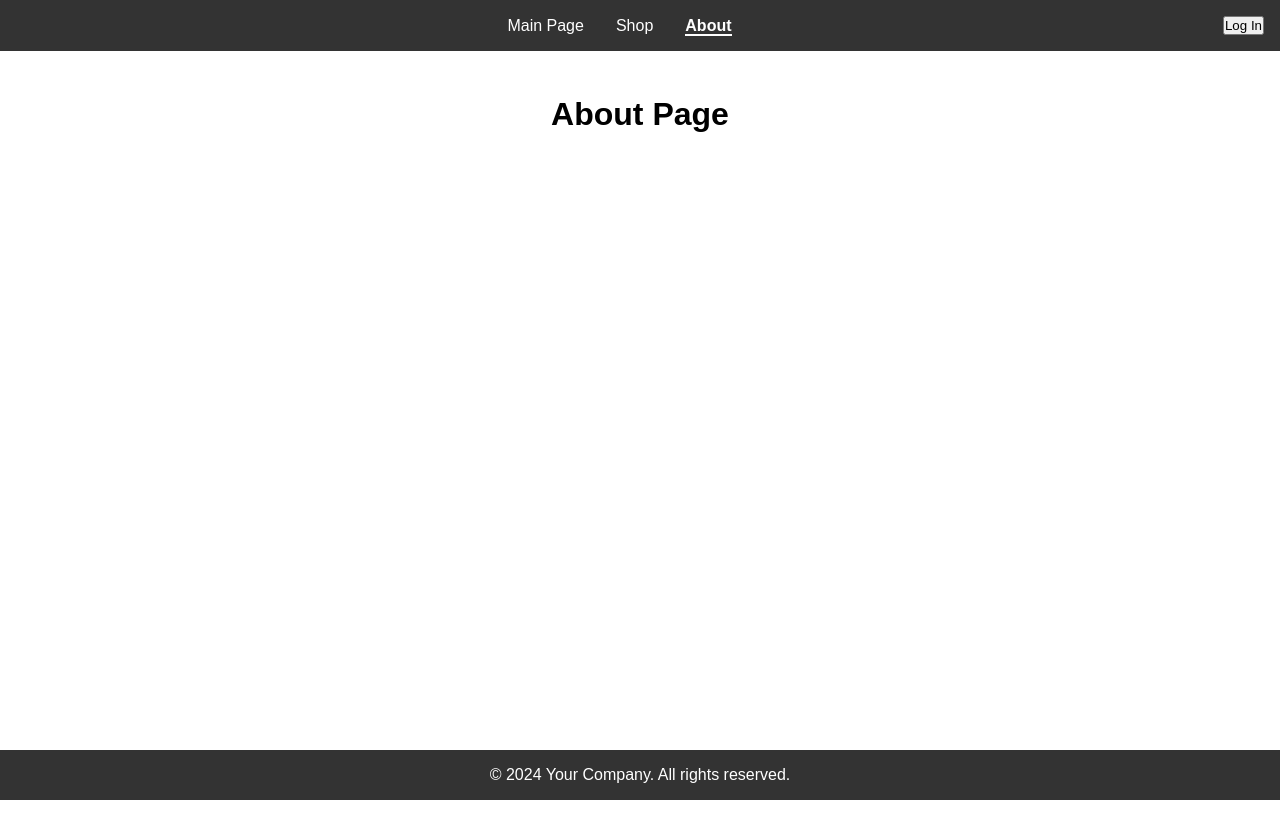
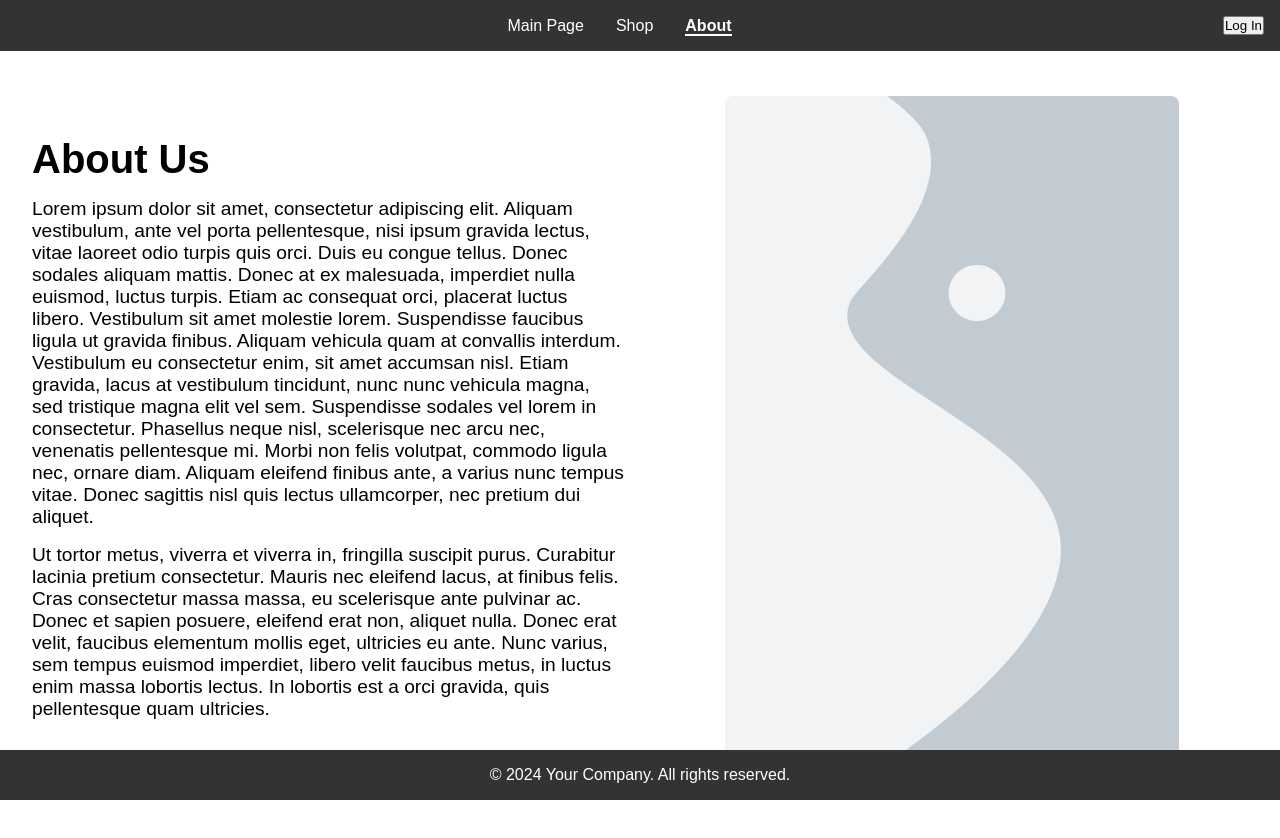
Before and after one commit to MichaelEight/simple-online-shop, a React (Create React App) app: page /about in a window 1280 px wide. Shown: the top 838 px of the page. Built offline with nearby package versions, Linux system fonts and the light colour scheme.

Commit message:
about page done

```diff
--- a/src/pages/AboutPage.css
+++ b/src/pages/AboutPage.css
@@ -1,4 +1,34 @@
 .about-page main {
+  display: grid;
+  grid-template-columns: 1fr 1fr;
+  gap: 2rem;
   padding: 2rem;
-  text-align: center;
 }
+
+.left-column {
+  display: flex;
+  flex-direction: column;
+  justify-content: center;
+}
+
+.left-column h1 {
+  font-size: 2.5rem;
+  margin-bottom: 1rem;
+}
+
+.left-column p {
+  font-size: 1.2rem;
+  margin-bottom: 1rem;
+}
+
+.right-column {
+  display: flex;
+  justify-content: center;
+  align-items: center;
+}
+
+.vertical-image {
+  width: auto;
+  height: 85vh;
+  border-radius: 8px;
+}
--- a/src/pages/AboutPage.js
+++ b/src/pages/AboutPage.js
@@ -2,13 +2,25 @@ import React from 'react';
 import Navbar from '../components/common/Navbar';
 import Footer from '../components/common/Footer';
 import './AboutPage.css'; // Optional: If you want to add styles
+import VerticalImage from '../assets/images/placeholder-vertical.png'; // Ensure this path is correct
 
 function AboutPage() {
   return (
     <div className="about-page">
       <Navbar />
-      <main>
-        <h1>About Page</h1>
+      <main className="about-main">
+        <div className="left-column">
+          <h1>About Us</h1>
+          <p>
+          Lorem ipsum dolor sit amet, consectetur adipiscing elit. Aliquam vestibulum, ante vel porta pellentesque, nisi ipsum gravida lectus, vitae laoreet odio turpis quis orci. Duis eu congue tellus. Donec sodales aliquam mattis. Donec at ex malesuada, imperdiet nulla euismod, luctus turpis. Etiam ac consequat orci, placerat luctus libero. Vestibulum sit amet molestie lorem. Suspendisse faucibus ligula ut gravida finibus. Aliquam vehicula quam at convallis interdum. Vestibulum eu consectetur enim, sit amet accumsan nisl. Etiam gravida, lacus at vestibulum tincidunt, nunc nunc vehicula magna, sed tristique magna elit vel sem. Suspendisse sodales vel lorem in consectetur. Phasellus neque nisl, scelerisque nec arcu nec, venenatis pellentesque mi. Morbi non felis volutpat, commodo ligula nec, ornare diam. Aliquam eleifend finibus ante, a varius nunc tempus vitae. Donec sagittis nisl quis lectus ullamcorper, nec pretium dui aliquet.
+          </p>
+          <p>
+          Ut tortor metus, viverra et viverra in, fringilla suscipit purus. Curabitur lacinia pretium consectetur. Mauris nec eleifend lacus, at finibus felis. Cras consectetur massa massa, eu scelerisque ante pulvinar ac. Donec et sapien posuere, eleifend erat non, aliquet nulla. Donec erat velit, faucibus elementum mollis eget, ultricies eu ante. Nunc varius, sem tempus euismod imperdiet, libero velit faucibus metus, in luctus enim massa lobortis lectus. In lobortis est a orci gravida, quis pellentesque quam ultricies.
+          </p>
+        </div>
+        <div className="right-column">
+          <img src={VerticalImage} alt="Company" className="vertical-image" />
+        </div>
       </main>
       <Footer />
     </div>
```
Also changed, not shown: src/assets/images/placeholder-vertical.png (added).
